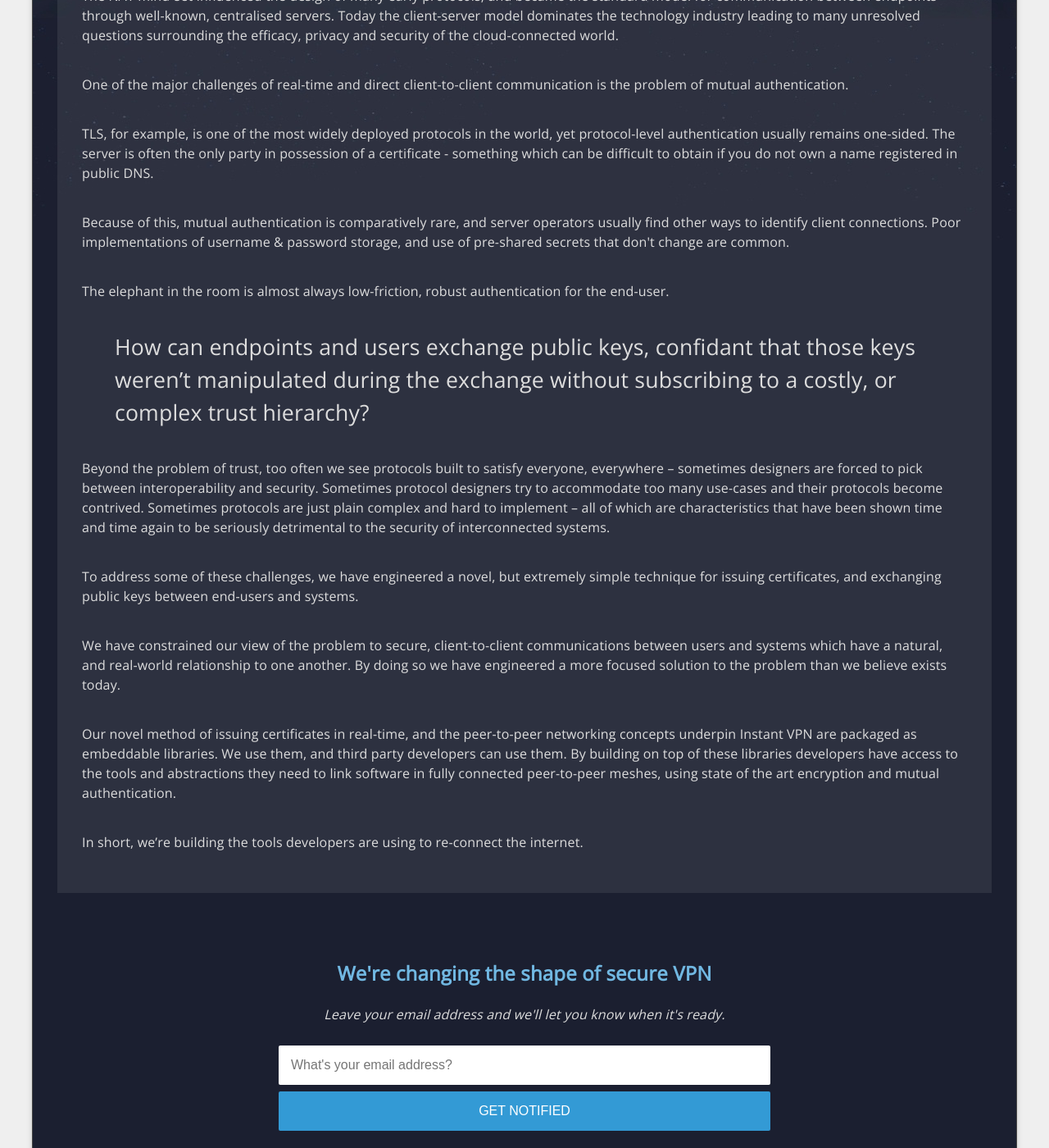
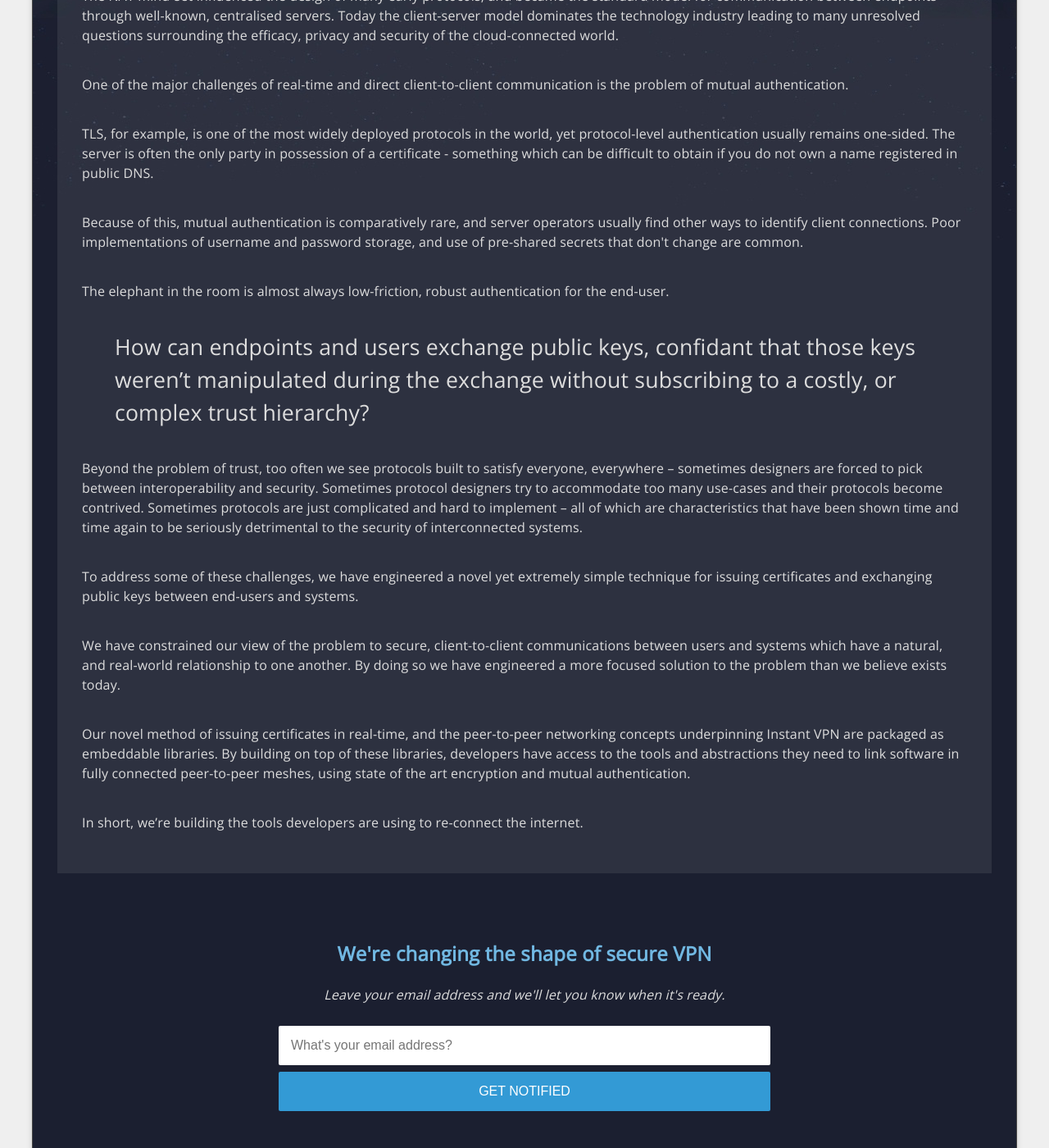
Before and after one commit to westgatecyber/westgatecyber.github.io, a Jekyll site: the page built from contact.html, in a window 1280 px wide and 1400 px high, scrolled down 756 px. Shown: the whole window at 82% size. Built offline with Jekyll 4.4.1, drawn with Linux system fonts in a browser that asks for light colours; Markdown is read by kramdown in place of the engine named in the settings.

Commit message:
content tweaks

```diff
--- a/contact.html
+++ b/contact.html
@@ -23,19 +23,19 @@ title: Contact — Instant VPN
 
 			<p>TLS, for example, is one of the most widely deployed protocols in the world, yet protocol-level authentication usually remains one-sided. The server is often the only party in possession of a certificate - something which can be difficult to obtain if you do not own a name registered in public DNS.</p>
 
-			<p>Because of this, mutual authentication is comparatively rare, and server operators usually find other ways to identify client connections. Poor implementations of username & password storage, and use of pre-shared secrets that don't change are common.</p>
+			<p>Because of this, mutual authentication is comparatively rare, and server operators usually find other ways to identify client connections. Poor implementations of username and password storage, and use of pre-shared secrets that don't change are common.</p>
 
 			<p>The elephant in the room is almost always low-friction, robust authentication for the end-user.</p>
 
 			<blockquote>How can endpoints and users exchange public keys, confidant that those keys weren’t manipulated during the exchange without subscribing to a costly, or complex trust hierarchy?</blockquote>
 
-			<p>Beyond the problem of trust, too often we see protocols built to satisfy everyone, everywhere – sometimes designers are forced to pick between interoperability and security. Sometimes protocol designers try to accommodate too many use-cases and their protocols become contrived. Sometimes protocols are just plain complex and hard to implement – all of which are characteristics that have been shown time and time again to be seriously detrimental to the security of interconnected systems.</p>
+			<p>Beyond the problem of trust, too often we see protocols built to satisfy everyone, everywhere – sometimes designers are forced to pick between interoperability and security. Sometimes protocol designers try to accommodate too many use-cases and their protocols become contrived. Sometimes protocols are just complicated and hard to implement – all of which are characteristics that have been shown time and time again to be seriously detrimental to the security of interconnected systems.</p>
 
-			<p>To address some of these challenges, we have engineered a novel, but extremely simple technique for issuing certificates, and exchanging public keys between end-users and systems.</p>
+			<p>To address some of these challenges, we have engineered a novel yet extremely simple technique for issuing certificates and exchanging public keys between end-users and systems.</p>
 
 			<p>We have constrained our view of the problem to secure, client-to-client communications between users and systems which have a natural, and real-world relationship to one another. By doing so we have engineered a more focused solution to the problem than we believe exists today.</p>
 
-			<p>Our novel method of issuing certificates in real-time, and the peer-to-peer networking concepts underpin Instant VPN are packaged as embeddable libraries. We use them, and third party developers can use them. By building on top of these libraries developers have access to the tools and abstractions they need to link software in fully connected peer-to-peer meshes, using state of the art encryption and mutual authentication.</p>
+			<p>Our novel method of issuing certificates in real-time, and the peer-to-peer networking concepts underpinning Instant VPN are packaged as embeddable libraries. By building on top of these libraries,  developers have access to the tools and abstractions they need to link software in fully connected peer-to-peer meshes, using state of the art encryption and mutual authentication.</p>
 
 			<p>In short, we’re building the tools developers are using to re-connect the internet.</p>
 
--- a/technical.html
+++ b/technical.html
@@ -66,7 +66,7 @@ title: Technical — Instant VPN
 
 				<li>
 					A narrower public key infrastructure
-					<p>Instant VPN operates with a single CA at any given point in time. In traditional TLS any of 600+ vendors can issue a certificate against your public key. In our PKI model, only one CA is active at any point in time, therefore reducing the risk of an obscure CA you've never heard of being compromised or going rogue, exposing you to man-in-the-middle attacks.</p>
+					<p>Instant VPN operates with a single CA at any given point in time. In traditional TLS any of 600+ vendors can issue a certificate against your public key. In our PKI model, only one CA is active at any point in time, therefore reducing the risk of an obscure CA you've never heard of being compromised or going rogue and exposing you to man-in-the-middle attacks.</p>
 				</li>
 
 			</ul>
```
